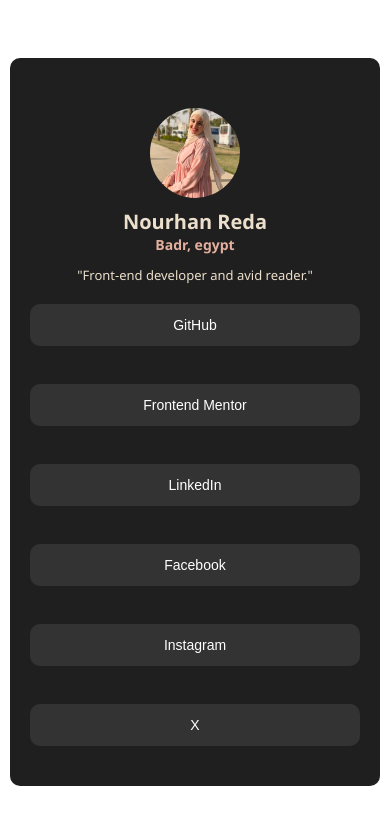
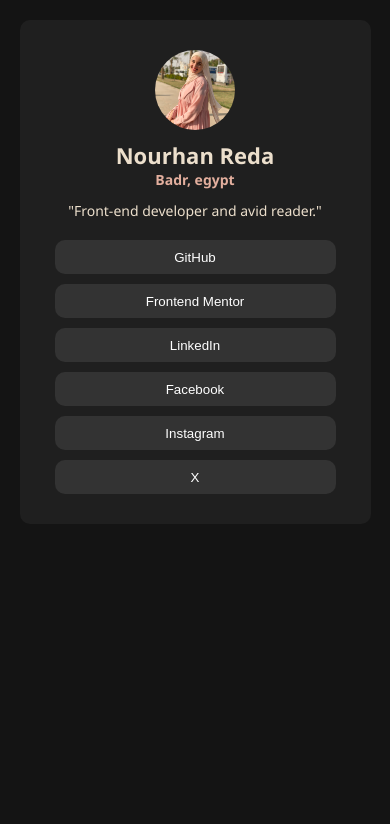
Before and after one commit to nourhanreda1/portfolio, a plain HTML site: page index.html in a window 390 px wide. Drawn offline with Linux system fonts and the light colour scheme.

Commit message:
Update style.css

```diff
--- a/style.css
+++ b/style.css
@@ -5,20 +5,18 @@
 }
 body{
     background-color: #141414;
-        background-color: white;
-
     display: flex;
     justify-content: center;
     align-items: center;
-    min-height: 100vh; /* يخلي الكارت في النص */
+    height: calc(100% - 20);
 }
 .parent{
     background-color: #1f1f1f;
-    width: 95%;        /* افتراضيًا ياخد 95% من الشاشة */
+    width: 100%;
+    max-width: 350px;
     height: auto;
-    margin: 20px auto;
+    margin: 60px auto;
     border-radius: 10px;
-    padding: 20px;
 }
 .parent .pro{
     display: flex;
@@ -27,12 +25,11 @@ body{
 }
 .parent .pro img{
      border-radius: 100px;
-    width: 90px;
+    width: 80px;
 }
 .parent .name{
     display: flex;
     justify-content: center;
-    text-align: center;
 }
 .parent .name h1{
     font-family:'Segoe UI', Tahoma, Geneva, Verdana, sans-serif ;
@@ -54,8 +51,6 @@ body{
 .parent .para{
 display: flex;
 justify-content: center;
-    text-align: center;
-    margin: 0 10px;
 }
 .parent .para p{
     color: #ECDFCC;
@@ -63,26 +58,22 @@ body{
 font-size: 14px;
 }
 .parent .links{
-    margin: 20px 0px;
-    display: flex;
-    flex-direction: column;
-    align-items: center;
-    gap: 10px;
-    width: 100%;
+    margin: 20px 35px;
+
 }
 .parent .links a{
     text-decoration: none;
     font-size: 16px;
-    width: 100%;
 }
 .parent .links a button{
         color: white;
-    height: 40px;
-    width: 100%;
+
+    height: 34px;
+    width: 280px;
+    margin-bottom: 10px;
     border-radius: 10px;
 border-width: 0px;
 background-color: #333333;
-    font-size: 15px;
 }
 .parent .links button:hover{
      background-color: #fdccbb;
@@ -90,42 +81,31 @@ body{
     color: #000;
     border: 1px solid;
   border-radius: 10px;
-    transform: scale(1.05);
+  transform: scale(1.11);
 }
-
-/* الموبايل */
 @media (max-width: 500px) {
   .parent {
-    width: 95%;   /* ياخد 95% من الشاشة */
-  }
-  .parent .name h1 {
-    font-size: 20px;
-  }
-  .parent .para p {
-    font-size: 13px;
+    max-width: 90%; /* ياخد 90% من الشاشة */
+    margin: 20px auto;
   }
   .parent .links a button {
-    height: 42px;
-    font-size: 14px;
+    width: 100%; /* يوسع البوتونات على قد الشاشة */
   }
 }
 
 /* التابلت */
 @media (min-width: 501px) and (max-width: 900px) {
   .parent {
-    width: 80%;   /* ياخد 80% من الشاشة */
+    max-width: 70%; /* مناسب للتابلت */
   }
   .parent .links a button {
-    height: 44px;
-    font-size: 15px;
+    width: 100%;
   }
 }
 
 /* اللابتوب والشاشات الكبيرة */
 @media (min-width: 901px) {
   .parent {
-    width: 100%;
-    max-width: 350px; /* ثابت */
-    margin: 70px auto;
+    max-width: 350px; /* زي ما هو أصلاً */
   }
 }
```
Lines whose indentation alone changed are shown as unchanged.
